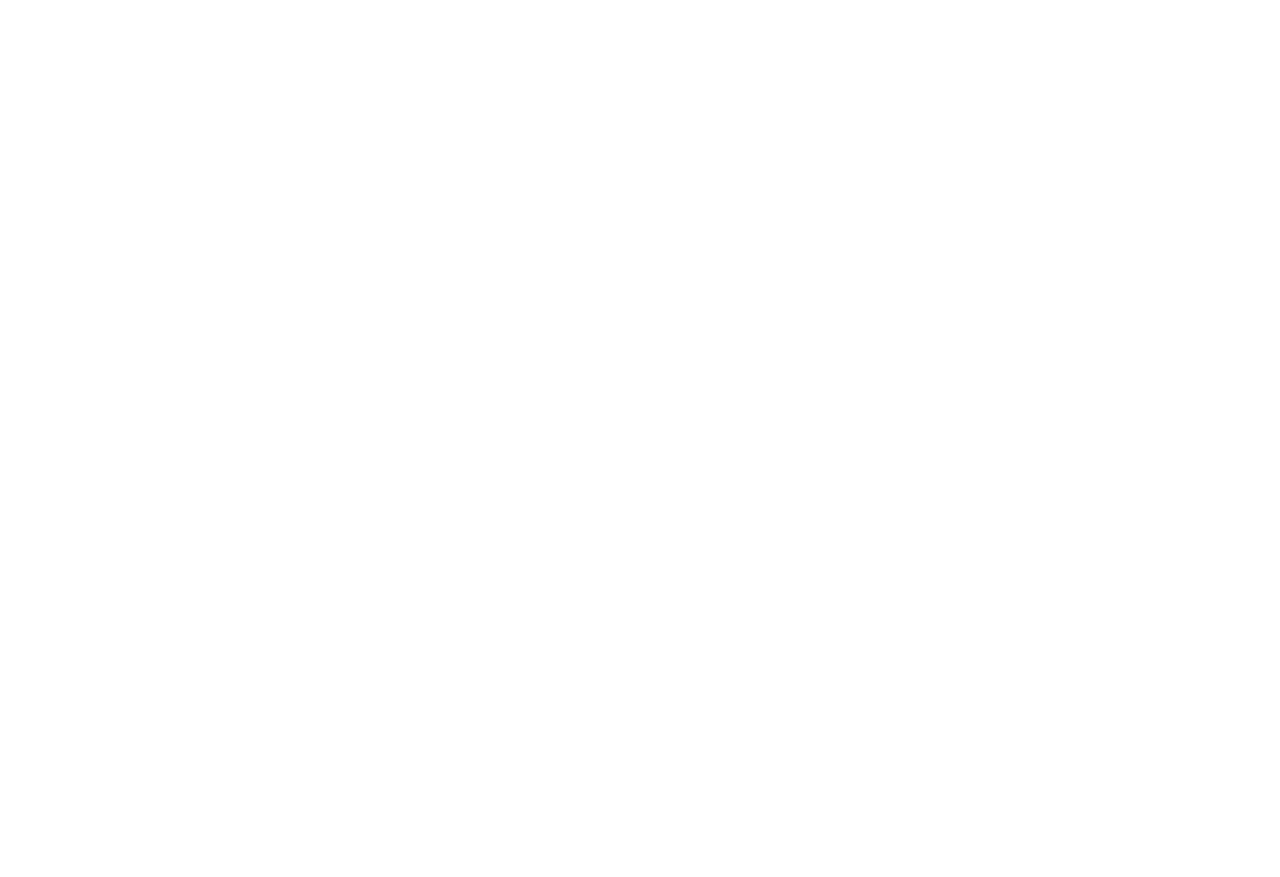
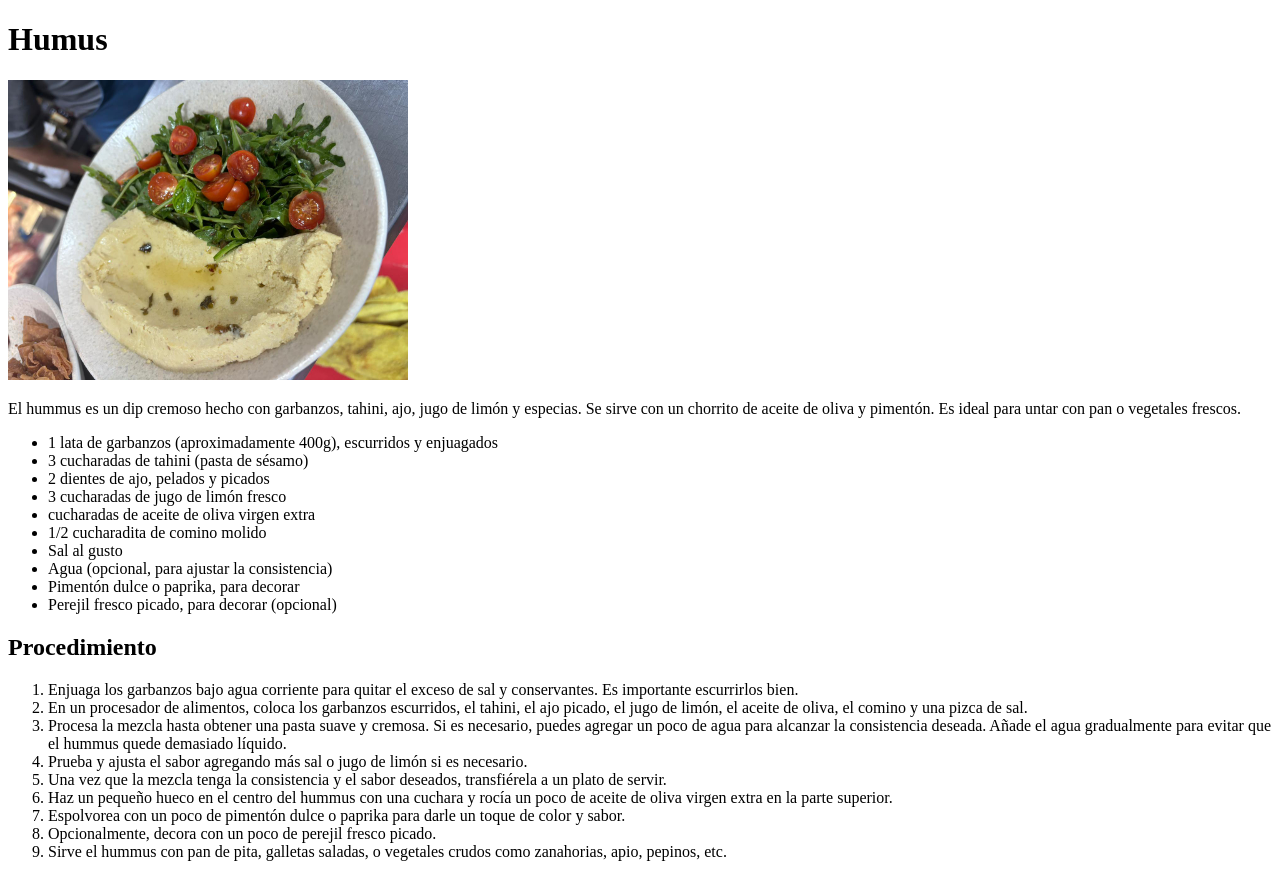
Before and after one commit to RyanSalvador/odin-recipes, a plain HTML site: page recipes/humus.html in a window 1280 px wide. Before the commit the page ends 800 px from the top, so only its background shows below. Drawn offline with Linux system fonts and the light colour scheme.

Commit message:
Add 3 new files recipes.jpg and changes to humus.html

```diff
--- a/recipes/humus.html
+++ b/recipes/humus.html
@@ -0,0 +1,40 @@
+<!DOCTYPE html>
+<html lang="en">
+<head>
+    <meta charset="UTF-8">
+    <meta name="viewport" content="width=device-width, initial-scale=1.0">
+    <title>Document</title>
+</head>
+<body>
+    <h1>Humus</h1>
+    <img src="../recipes-images/Humus.jpeg" height="300" width="400">
+    <p>
+        El hummus es un dip cremoso hecho con garbanzos, tahini, ajo, jugo de limón y especias. Se sirve con un chorrito de aceite de oliva y pimentón. Es ideal para untar con pan o vegetales frescos.</p>
+    <ul>
+        <li>1 lata de garbanzos (aproximadamente 400g), escurridos y enjuagados</li>
+        <li>3 cucharadas de tahini (pasta de sésamo)</li>
+        <li>2 dientes de ajo, pelados y picados</li>
+        <li>3 cucharadas de jugo de limón fresco</li>
+        <li> cucharadas de aceite de oliva virgen extra</li>
+        <li>1/2 cucharadita de comino molido</li>
+        <li>Sal al gusto</li>
+        <li>Agua (opcional, para ajustar la consistencia)</li>
+        <li>Pimentón dulce o paprika, para decorar</li>
+        <li>Perejil fresco picado, para decorar (opcional)</li>
+    </ul>
+    <h2>Procedimiento</h2>
+    <ol>
+        <li>Enjuaga los garbanzos bajo agua corriente para quitar el exceso de sal y conservantes. Es importante escurrirlos bien.</li>
+        <li>En un procesador de alimentos, coloca los garbanzos escurridos, el tahini, el ajo picado, el jugo de limón, el aceite de oliva, el comino y una pizca de sal.</li>
+        <li>Procesa la mezcla hasta obtener una pasta suave y cremosa. Si es necesario, puedes agregar un poco de agua para alcanzar la consistencia deseada. Añade el agua gradualmente para evitar que el hummus quede demasiado líquido.</li>
+        <li>Prueba y ajusta el sabor agregando más sal o jugo de limón si es necesario.</li>
+        <li>Una vez que la mezcla tenga la consistencia y el sabor deseados, transfiérela a un plato de servir.</li>
+        <li>Haz un pequeño hueco en el centro del hummus con una cuchara y rocía un poco de aceite de oliva virgen extra en la parte superior.</li>
+        <li>Espolvorea con un poco de pimentón dulce o paprika para darle un toque de color y sabor.</li>
+        <li>Opcionalmente, decora con un poco de perejil fresco picado.</li>
+        <li>Sirve el hummus con pan de pita, galletas saladas, o vegetales crudos como zanahorias, apio, pepinos, etc.</li>
+    </ol>
+
+
+</body>
+</html>
```
Also changed, not shown: index.html (+5 -1 lines), recipes-images/Camaron-roca.jpeg (added), recipes-images/Fresas-con-crema.jpeg (added), recipes-images/Humus.jpeg (added).
